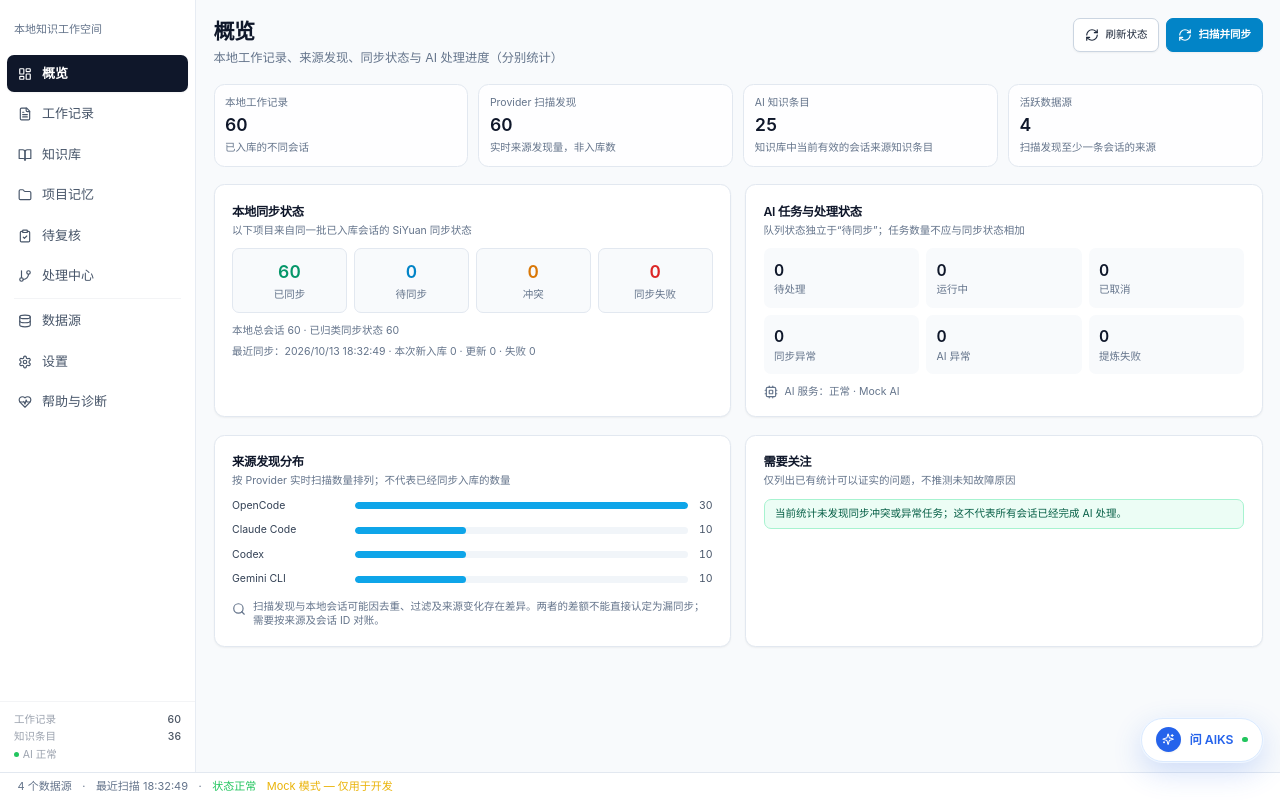
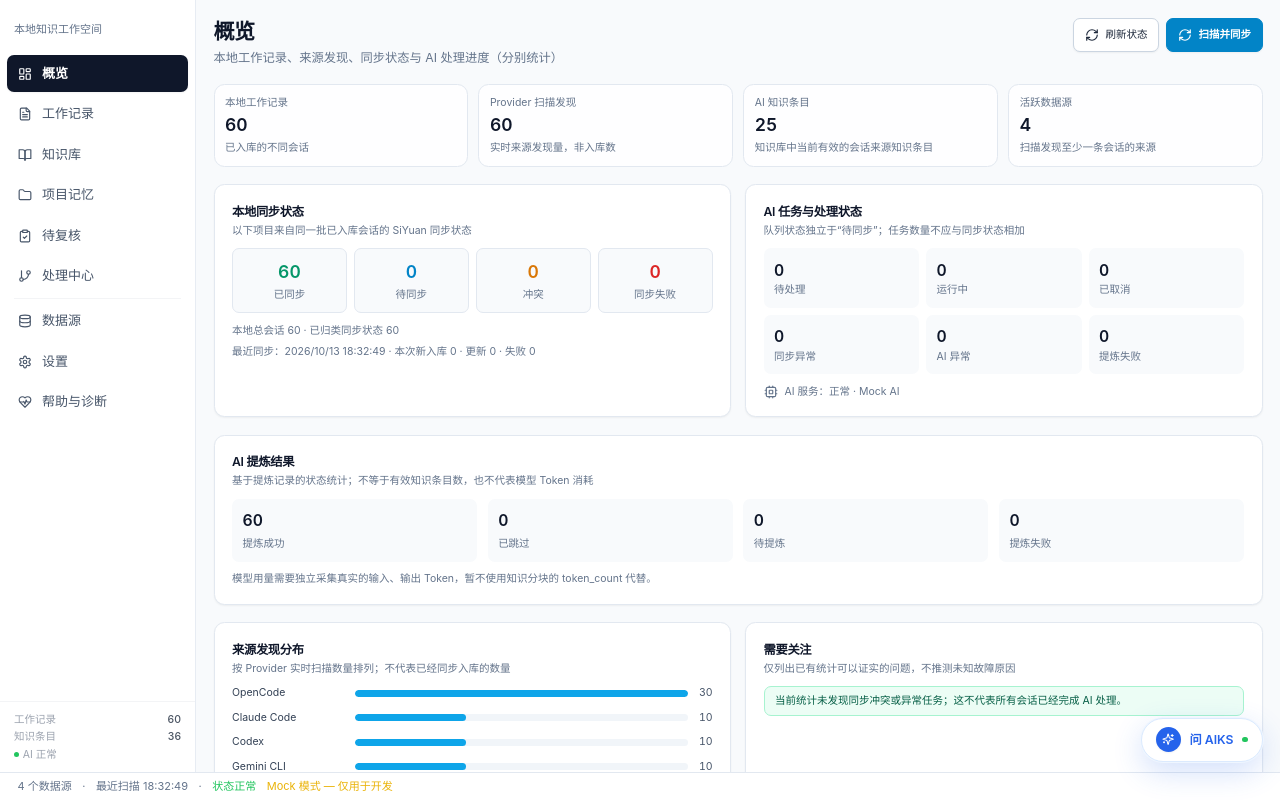
Before and after one commit to Sunan869/aiks, a React (Vite) app in the folder apps/aiks-desktop/: page / in a window 1280 px wide. Built offline with nearby package versions, Linux system fonts and the light colour scheme.

Commit message:
feat(overview): show extraction outcomes without misleading token metrics

```diff
--- a/apps/aiks-desktop/src/pages/OverviewPage.tsx
+++ b/apps/aiks-desktop/src/pages/OverviewPage.tsx
@@ -30,11 +30,13 @@ export default function OverviewPage({ fullStatus, aiStatus, syncInProgress, onR
   const [aiKnowledgeError, setAiKnowledgeError] = useState(false);
 
   const loadTaskStats = useCallback(async () => {
+    setTaskLoading(true);
     try {
       const stats = await getApi().getTaskCenterStats();
       setTaskStats(stats);
       setTaskError(false);
     } catch {
+      setTaskStats(null);
       setTaskError(true);
     } finally {
       setTaskLoading(false);
@@ -156,9 +158,26 @@ export default function OverviewPage({ fullStatus, aiStatus, syncInProgress, onR
             <span>AI 服务：{aiStatus ? (aiStatus.healthy ? "正常" : "暂时不可用") : "未知"}{aiStatus?.display_name ? ` · ${aiStatus.display_name}` : ""}</span>
           </div>
           {taskLoading && <p className="mt-2 text-xs text-slate-500">正在读取全库任务统计…</p>}
-          {taskError && <UiNotice tone="warning" className="mt-2">任务统计获取失败，可能显示上一次成功值；请刷新重试。</UiNotice>}
+          {taskError && <UiNotice tone="warning" className="mt-2">任务统计获取失败，当前显示为未知；请刷新重试。</UiNotice>}
         </UiSection>
       </div>
+
+      <UiSection title="AI 提炼结果" description="基于提炼记录的状态统计；不等于有效知识条目数，也不代表模型 Token 消耗">
+        <div className="grid grid-cols-2 gap-3 sm:grid-cols-4">
+          {([
+            ["提炼成功", fullStatus?.extraction_success],
+            ["已跳过", fullStatus?.extraction_skipped],
+            ["待提炼", fullStatus?.extraction_pending],
+            ["提炼失败", fullStatus?.extraction_failed],
+          ] as const).map(([label, count]) => (
+            <div key={label} className="rounded-lg bg-slate-50 p-3 dark:bg-slate-800">
+              <div className="text-lg font-semibold tabular-nums text-slate-900 dark:text-slate-100">{count == null ? "—" : format(count)}</div>
+              <div className="mt-1 text-xs text-slate-500 dark:text-slate-400">{label}</div>
+            </div>
+          ))}
+        </div>
+        <p className="mt-3 text-xs text-slate-500 dark:text-slate-400">模型用量需要独立采集真实的输入、输出 Token，暂不使用知识分块的 token_count 代替。</p>
+      </UiSection>
 
       <div className="grid gap-4 xl:grid-cols-2">
         <UiSection title="来源发现分布" description="按 Provider 实时扫描数量排列；不代表已经同步入库的数量">
```
Also changed, not shown: 1 other file (tests, documents, lock files or other folders).
